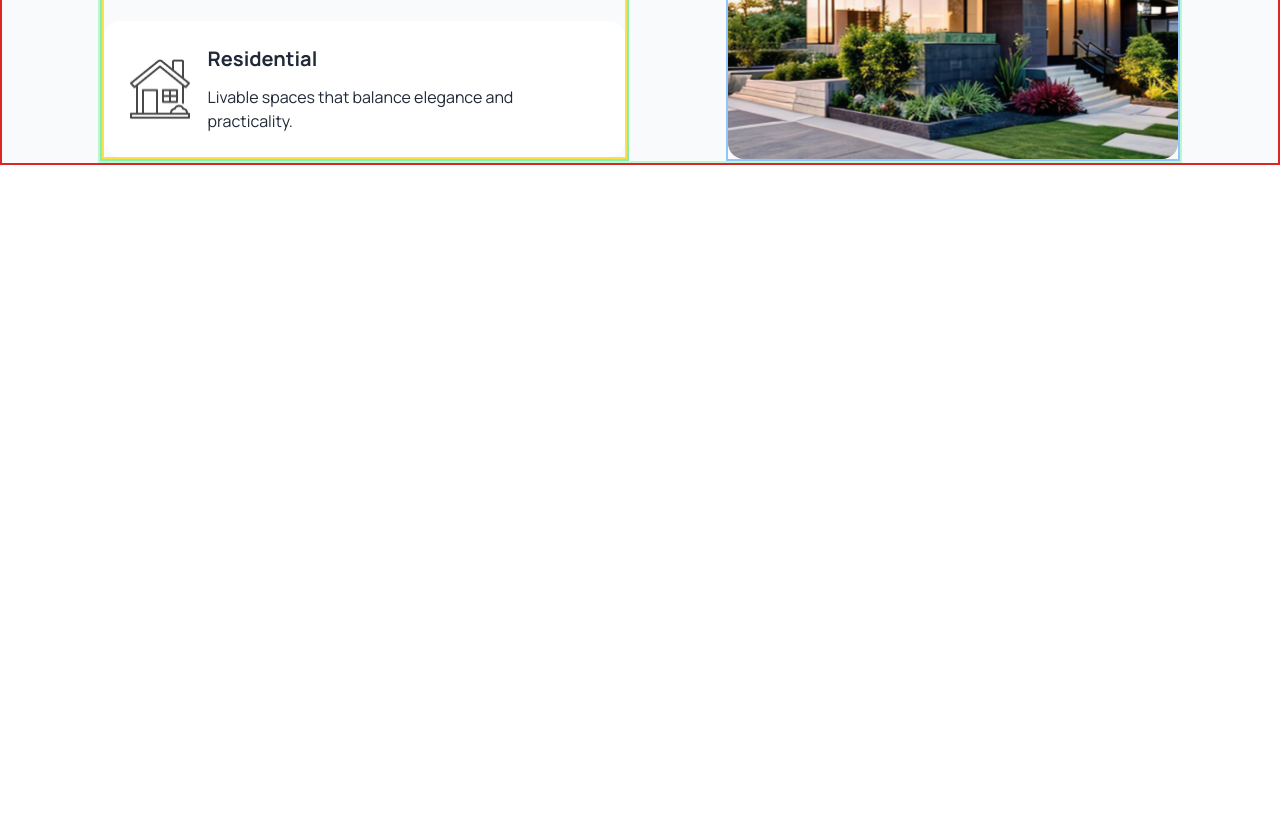
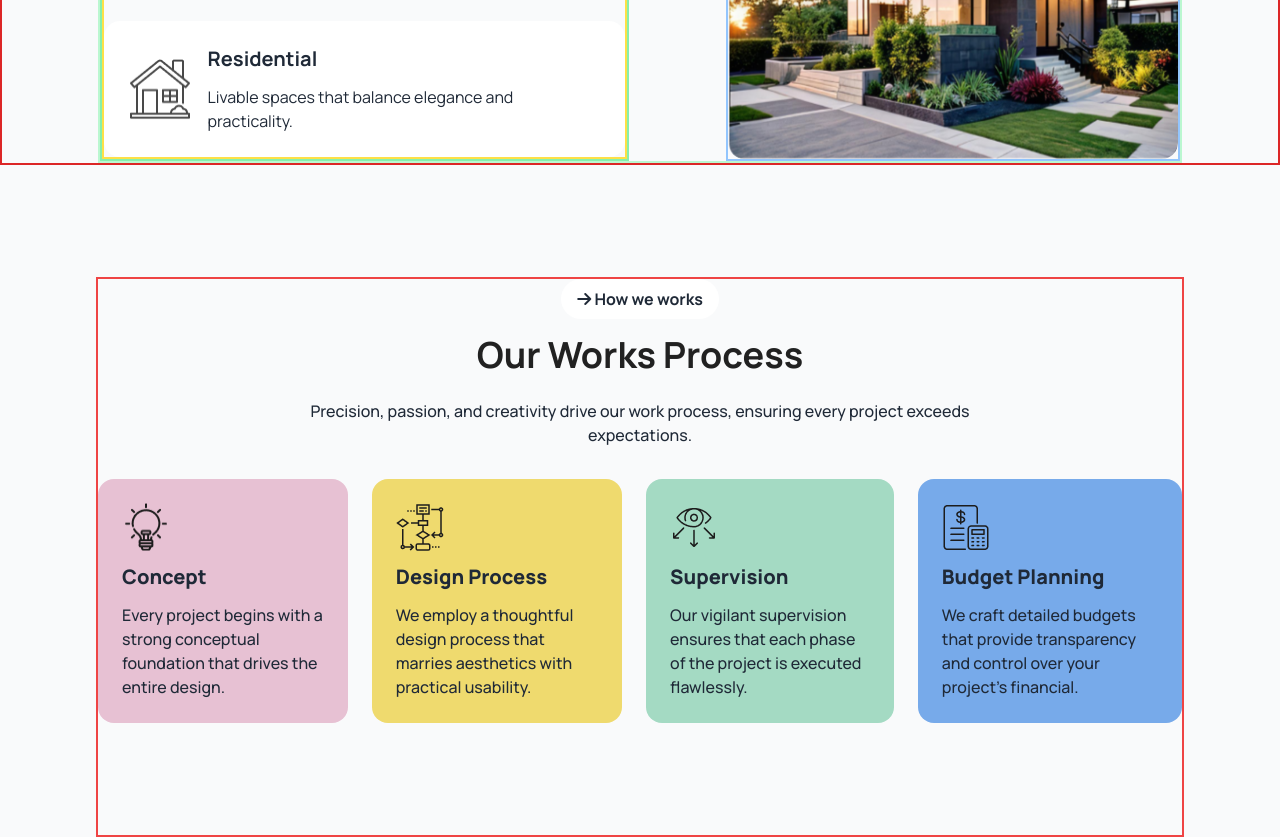
Before and after one commit to Soraiya11-7/Assignment-3, a plain HTML site: page index.html in a window 1280 px wide. Shown: the part 1397-2234 px from the top of the page. Before the commit the page ends 1674 px from the top, so only its background shows below. Drawn offline with nearby package versions, Linux system fonts and the light colour scheme.

Commit message:
Work Process section is added

```diff
--- a/index.html
+++ b/index.html
@@ -168,7 +168,7 @@
                     </div>
                     <div>
                       <h3 class="font-bold text-base lg:text-xl mb-3">Commercial</h3>
-                      <p class="text-base w-[80%]">Crafting livable commercial spaces with a focus on usability.</p>
+                      <p class="text-base w-full lg:w-[80%]">Crafting livable commercial spaces with a focus on usability.</p>
                     </div>
                   </div>
                      <!-- residential-content -->
@@ -178,7 +178,7 @@
                       </div>
                       <div>
                         <h3 class="font-bold text-base lg:text-xl mb-3">Residential</h3>
-                        <p class="text-base w-[80%]">Livable spaces that balance elegance and practicality.</p>
+                        <p class="text-base w-full lg:w-[80%]">Livable spaces that balance elegance and practicality.</p>
                       </div>
                 </div>
 
@@ -186,14 +186,75 @@
              </div>
 
            <!-- img content -->
-            <div class="border-2  border-blue-300  lg:w-[42%] lg:h-auto">
-              <img class="rounded-2xl object-none object-[60%_50%]  h-full w-full" src="images/Rectangle.png" alt="">
+            <div class="border-2  border-blue-300 relative overflow-hidden lg:w-[42%] lg:h-auto">
+              <img class="rounded-2xl object-cover scale-y-150 scale-x-100 lg:scale-100 lg:object-fill  lg:h-full lg:w-full" src="images/Rectangle.png" alt="">
             </div>
 
           </div>
         </div>
        </section>
 
+       <!-- Work process section......................................................... -->
+        <section class="container w-[85%] mx-auto border-2 border-red-500 text-center pb-28">
+
+           <div class="">
+            <div class=" bg-white rounded-full py-2 px-4 mb-4 inline-block ">
+              <i class="text-base fa-solid fa-arrow-right"></i> <a class="text-base font-bold">How we works</a>
+            </div>
+
+            <h2 class="font-bold text-2xl lg:text-4xl mb-4 lg:mb-6 text-[#212121] ">Our Works Process</h2>
+            <p class="text-sm lg:text-base mb-6 lg:mb-8 font-medium w-full lg:w-[70%] mx-auto">Precision, passion, and creativity drive our work process, ensuring every project exceeds expectations.</p>
+            <!-- card container.............. -->
+             <div class="lg:flex gap-6">
+              <!-- card-1 -->
+              <div class="rounded-2xl bg-[#E7C1D3] p-6 text-left mb-4 lg:mb-0 ">
+
+                <div class="mb-3 w-[48px] h-[48px]">
+                  <img class="h-full w-full" src="images/concept.png" alt="">
+                </div>
+
+                <h2 class="text-xl font-extrabold mb-3">Concept</h2>
+                <p class="text-base font-medium">Every project begins with a strong conceptual foundation that drives the entire design.</p>
+
+            </div>
+
+              <!-- card-2 -->
+              <div class="rounded-2xl bg-[#EFDA6E] p-6 text-left mb-4 lg:mb-0">
+
+                <div class="mb-3 w-[48px] h-[48px]">
+                  <img src="images/flow-chart.png" alt="">
+                </div>
+                <h2 class="text-xl font-extrabold mb-3">Design Process</h2>
+                <p class="text-base font-medium">We employ a thoughtful design process that marries aesthetics with practical usability.</p>
+
+              </div>
+              <!-- card-3 -->
+              <div class="rounded-2xl bg-[#A4DAC3] p-6 text-left mb-4 lg:mb-0">
+
+                <div class="mb-3 w-[48px] h-[48px]">
+                  <img src="images/vision.png" alt="">
+                </div>
+                <h2 class="text-xl font-extrabold mb-3">Supervision</h2>
+                <p class="text-base font-medium">Our vigilant supervision ensures that each phase of the project is executed flawlessly.</p>
+
+              </div>
+               <!-- card-4 -->
+               <div class="rounded-2xl bg-[#77AAEA] p-6 text-left ">
+
+                <div class="mb-3 w-[48px] h-[48px]">
+                  <img src="images/budget-planning.png" alt="">
+                </div>
+                <h2 class="text-xl font-extrabold mb-3">Budget Planning</h2>
+                <p class="text-base font-medium">We craft detailed budgets that provide transparency and control over your project's financial.</p>
+
+              </div>
+             </div>
+
+           </div>
+
+
+         </section>
+
      </main>
 
 </body>
```
